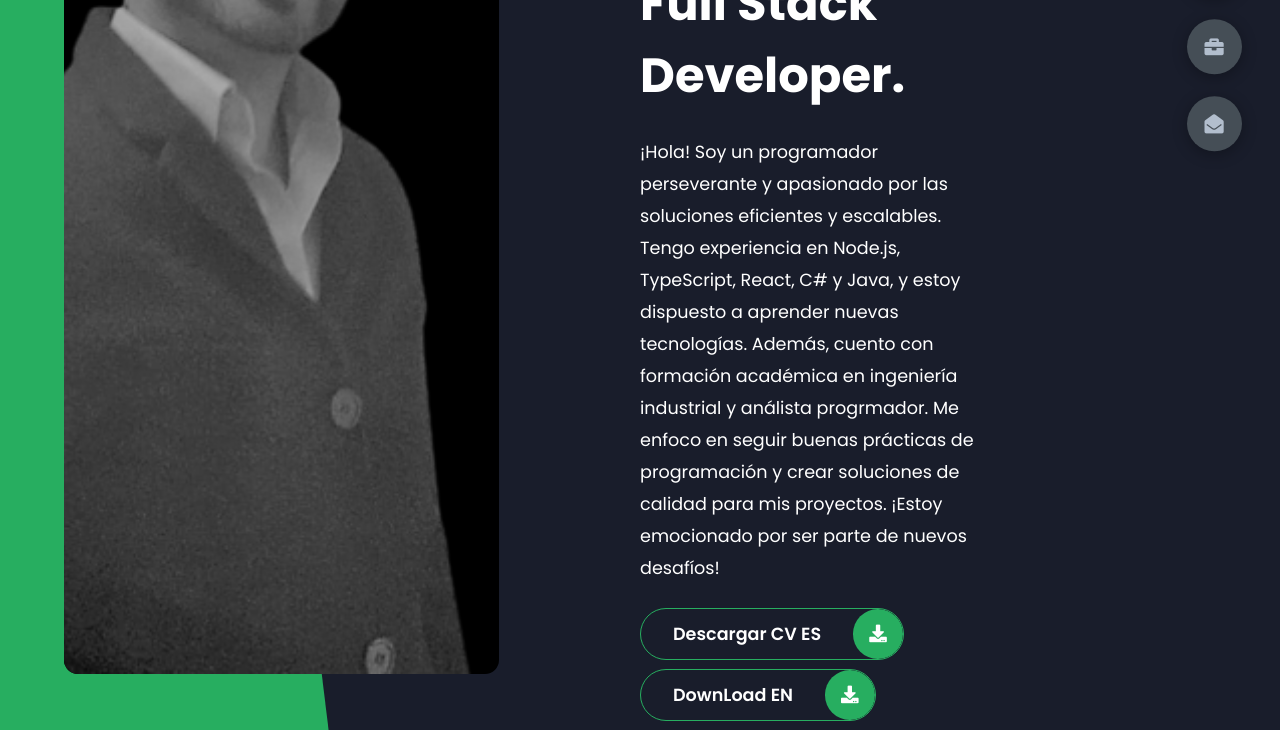
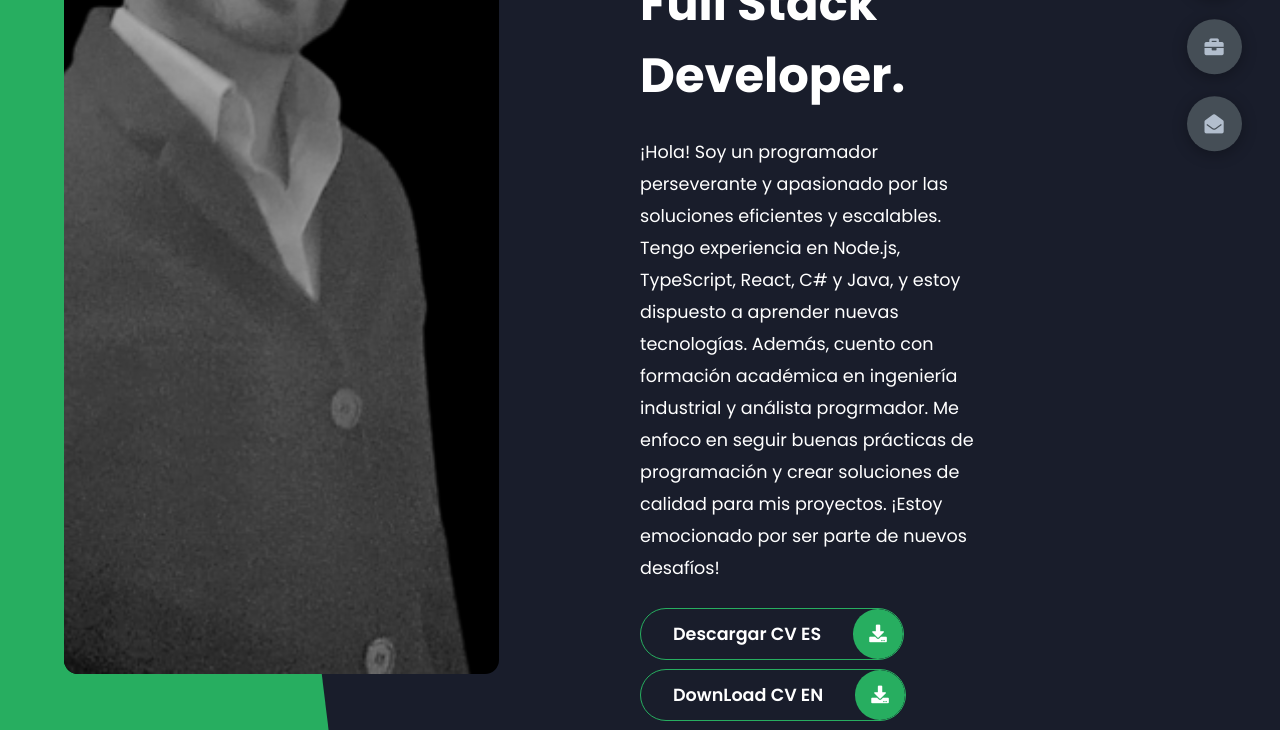
Before and after one commit to fjhleonett/portafolio, a website: page client/index.html in a window 1280 px wide. Shown: the part 392-1122 px from the top of the page. Drawn offline with nearby package versions, Linux system fonts and the light colour scheme.

Commit message:
correcion button

```diff
--- a/client/index.html
+++ b/client/index.html
@@ -38,7 +38,7 @@
                 </div>
                 <div class="btn-con">
                     <a id="file" href="https://firebasestorage.googleapis.com/v0/b/admin-gregory-shop.appspot.com/o/personal%2FCVEN.pdf?alt=media&token=50ca811d-1c2b-4e1b-a6ac-14a4ea2f13e8"  target="_blank" class="main-btn">
-                        <span class="btn-text">DownLoad EN</span>
+                        <span class="btn-text">DownLoad CV EN</span>
                         <span class="btn-icon"><i class="fas fa-download"></i></span>
                     </a>
                 </div>
```
